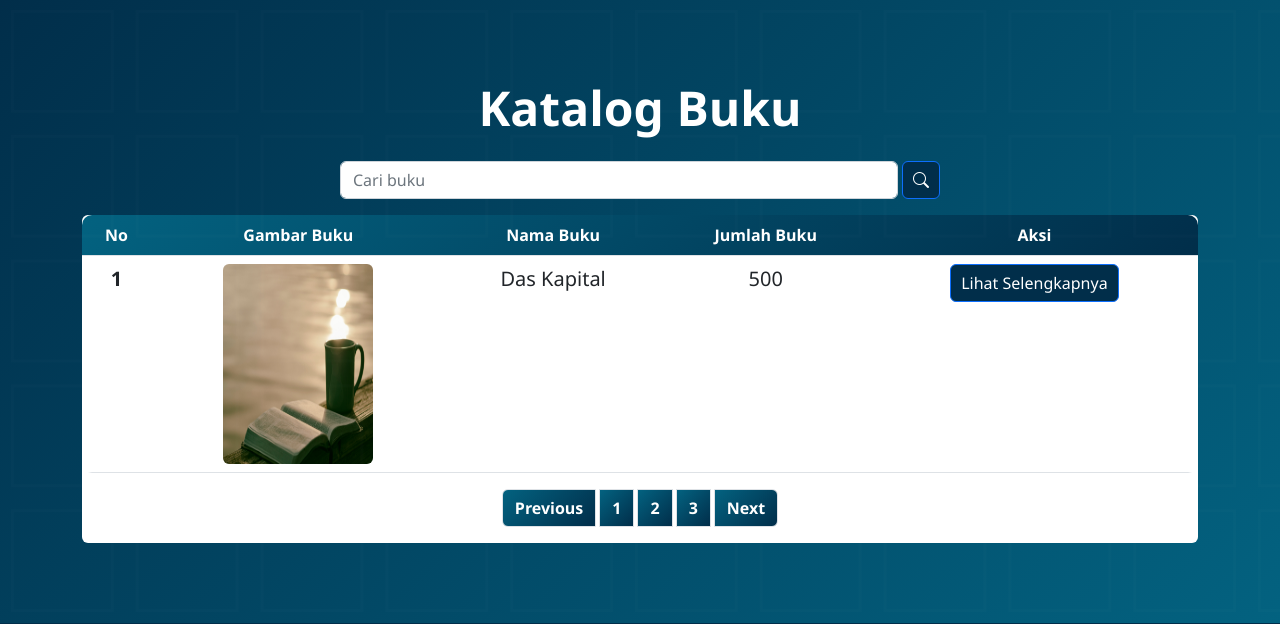
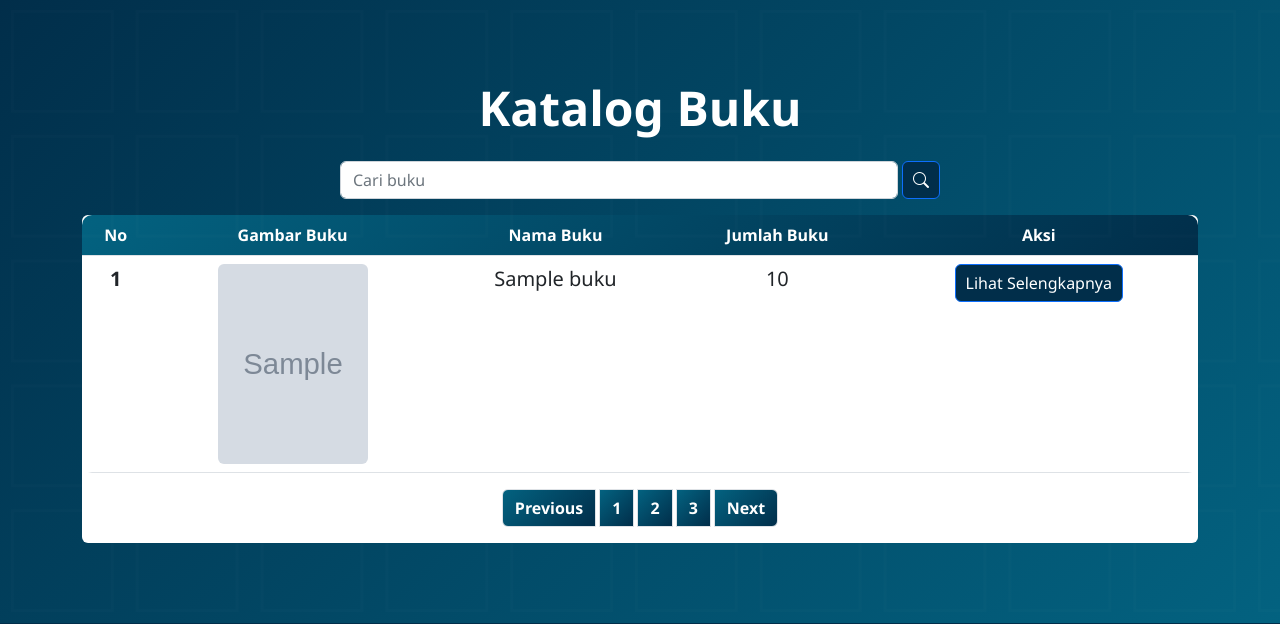
Before and after one commit to earldev4/web-perpus, a PHP site: page /pages/katalog.php in a window 1280 px wide. Shown: the part 113-737 px from the top of the page. Run offline with PHP 8.4, Linux system fonts and the light colour scheme; tables that the repository leaves empty or names only in its code hold one stand-in row (values such as "Sample post"); grey boxes marked "Sample" are stand-in pictures.

Commit message:
Adding catalog

```diff
--- a/components/table.php
+++ b/components/table.php
@@ -1,5 +1,5 @@
-<!-- components/table.php -->
-<div class="table-responsive rounded overflow-hidden bg-white">
+<?php if(isset($books)){ ?>
+    <div class="table-responsive rounded overflow-hidden bg-white">
     <table class="table custom-table table-hover">
         <thead>
             <tr>
@@ -11,13 +11,17 @@
             </tr>
         </thead>
         <tbody>
-            <tr>
-                <th scope="row" class="fs-5">1</th>
-                <th><img src="/assets/img/buku/buku1.jpg" alt="" class="img-fluid rounded" style="width: 150px; height: 200px;"></th>
-                <td class="fs-5">Das Kapital</td>
-                <td class="fs-5">500</td>
-                <td><button class="btn btn-primary" onclick="window.location.href='./detail.php'">Lihat Selengkapnya</button></td>
-            </tr>
+            <?php
+            $id_buku = 1;
+            foreach ($books as $book){?>
+                <tr>
+                    <th scope="row" class="fs-5"><?= $id_buku++?></th>
+                    <th><img src="/assets/img/buku/<?= $book["gambar_buku"]?>" alt="" class="img-fluid rounded" style="width: 150px; height: 200px;"></th>
+                    <td class="fs-5"><?= $book["judul_buku"]?></td>
+                    <td class="fs-5"><?= $book["jumlah_buku"]?></td>
+                    <td><button class="btn btn-primary" onclick="window.location.href='./detail.php?id=<?= $book['id_buku'] ?>'">Lihat Selengkapnya</button></td>
+                </tr>
+            <?php } ?>
         </tbody>
     </table>
     <nav aria-label="Page navigation example">
@@ -30,3 +34,6 @@
         </ul>
     </nav>
 </div>
+<?php } else {?>
+    <p>Tidak Ada Buku</p>
+<?php } ?>
--- a/pages/katalog.php
+++ b/pages/katalog.php
@@ -1,5 +1,11 @@
 <?php
+require_once '../config/db.php';
 
+$conn = getConnection();
+
+$stmt = $conn->prepare("SELECT * FROM buku");
+$stmt->execute();
+$books = $stmt->fetchAll(PDO::FETCH_ASSOC);
 ?>
 <!DOCTYPE html>
 <html lang="en">
```
Also changed, not shown: pages/detail.php (+29 -18 lines).
